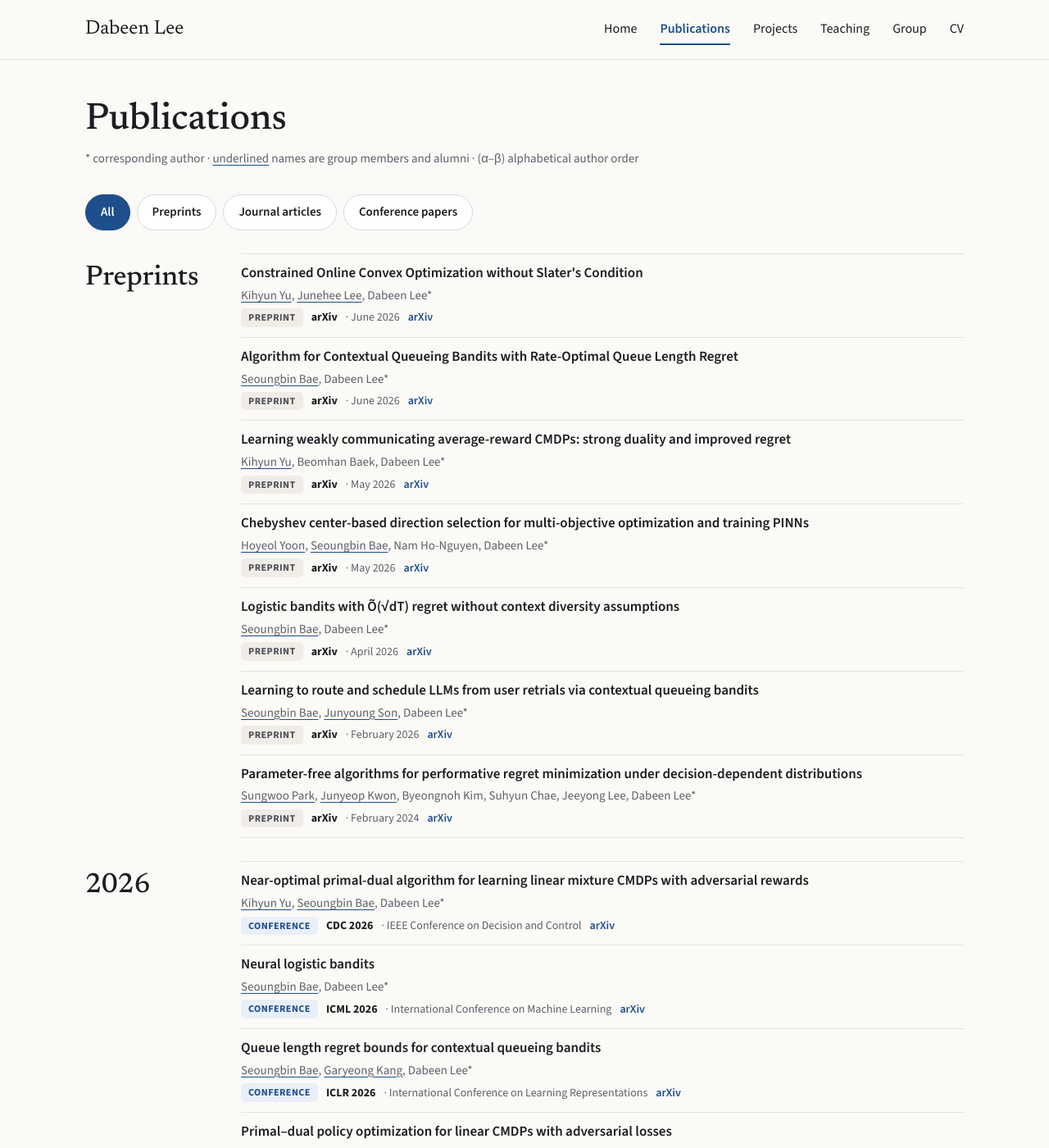
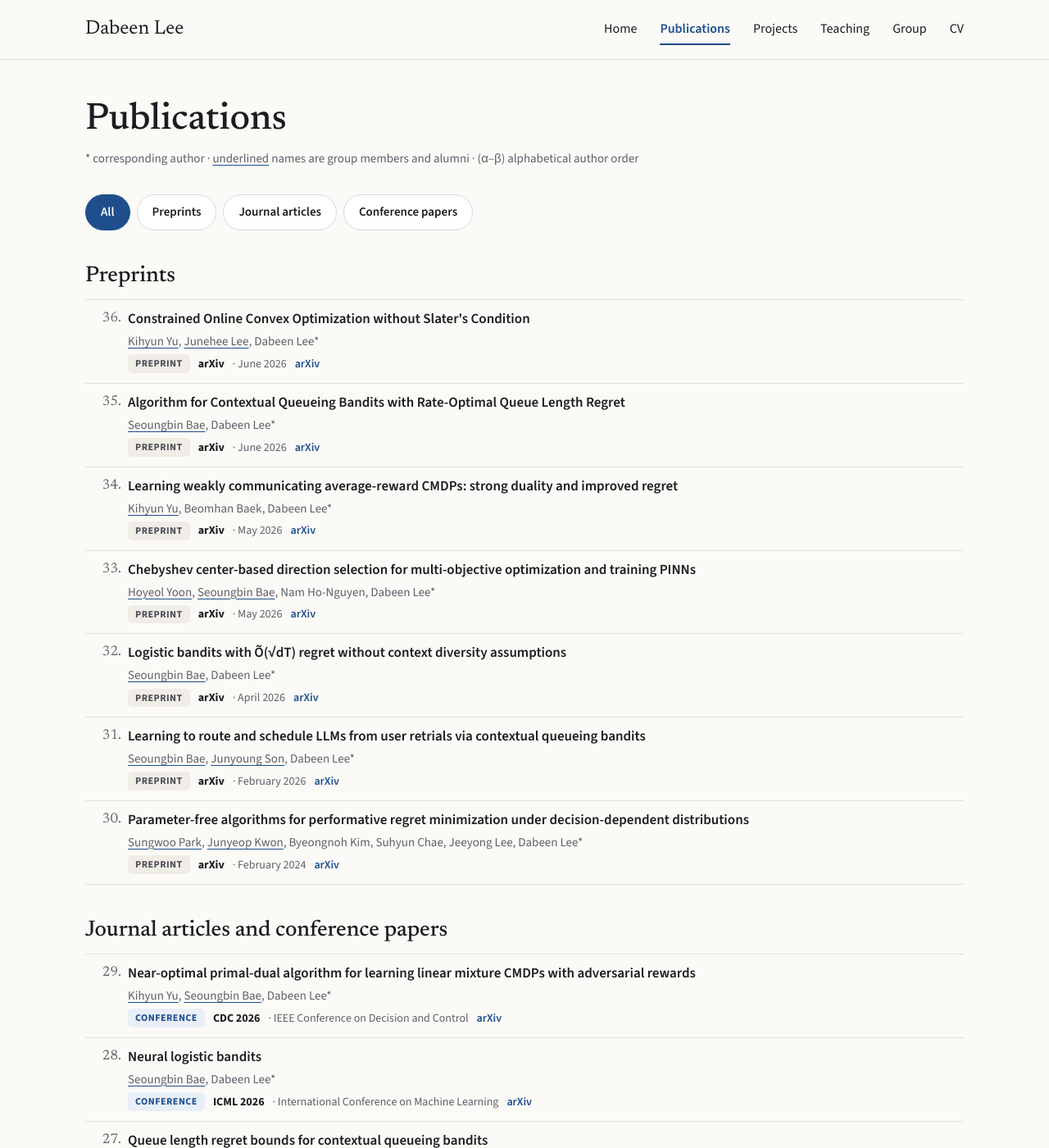
Before and after one commit to dabeenl/dabeenl.github.io, a Jekyll site: the page built from publications.html, in a window 1280 px wide and 1400 px high. Shown: the whole window at 82% size. Built offline with Jekyll 4.4.1, drawn with Linux system fonts in a browser that asks for light colours; some of the changed text lies outside the part shown.

Commit message:
publications: drop year headings, number entries newest-first
Replace the per-year sections with two sections (Preprints, Journal
articles and conference papers) and give every entry a number in a
left gutter, counted down from the newest so numbers stay stable as
papers are added. Home page cards stay unnumbered.

Co-Authored-By: Claude Opus 5 <noreply@anthropic.com>

```diff
--- a/_includes/publication.html
+++ b/_includes/publication.html
@@ -2,7 +2,9 @@
 {%- assign authors = pub.authors -%}
 {%- for m in site.data.members -%}{%- capture tag -%}<span class="member">{{ m.name }}</span>{%- endcapture -%}{%- assign authors = authors | replace: m.name, tag -%}{%- endfor -%}
 {%- for m in site.data.alumni -%}{%- capture tag -%}<span class="member">{{ m.name }}</span>{%- endcapture -%}{%- assign authors = authors | replace: m.name, tag -%}{%- endfor -%}
-<article class="pub" data-type="{{ pub.type }}"{% if pub.conference %} data-conference="true"{% endif %}>
+<article class="pub{% if include.num %} pub-numbered{% endif %}" data-type="{{ pub.type }}"{% if pub.conference %} data-conference="true"{% endif %}>
+  {% if include.num %}<span class="pub-num" aria-hidden="true">{{ include.num }}.</span>{% endif %}
+  <div class="pub-body">
   {% if pub.links and pub.links.size > 0 %}{% assign first = pub.links.first %}<a class="pub-title" href="{% if first.url contains '://' %}{{ first.url }}{% else %}{{ first.url | relative_url }}{% endif %}">{{ pub.title | escape }}</a>{% else %}<span class="pub-title">{{ pub.title | escape }}</span>{% endif %}
   <p class="pub-authors">{{ authors }}</p>
   <p class="pub-meta">
@@ -20,4 +22,5 @@
   </p>
   {% endif %}
   {% for a in pub.awards %}<p class="pub-award"><strong>{{ a.text | default: a | escape }}</strong>{% if a.url and a.url != "" %} <a class="pub-link" href="{{ a.url }}">{{ a.source | default: "link" | escape }}</a>{% endif %}</p>{% endfor %}
+</div>
 </article>
--- a/assets/css/style.css
+++ b/assets/css/style.css
@@ -173,6 +173,9 @@ html { scroll-padding-top: 96px; }
 .pub-list { display: flex; flex-direction: column; }
 .pub { display: flex; flex-direction: column; gap: 4px; padding: 12px 0; border-top: 1px solid var(--rule); }
 .pub:last-child { border-bottom: 1px solid var(--rule); }
+.pub-body { display: flex; flex-direction: column; gap: 4px; min-width: 0; }
+.pub-numbered { display: grid; grid-template-columns: 2.75rem minmax(0, 1fr); column-gap: 8px; align-items: start; }
+.pub-num { font-family: var(--font-display); font-size: 17px; text-align: right; line-height: 1.35; font-variant-numeric: tabular-nums; color: var(--muted); }
 .pub-title { font-size: 17px; font-weight: 600; color: var(--ink); text-decoration: none; line-height: 1.35; }
 a.pub-title:hover { color: var(--accent); }
 .pub-authors { font-size: 15px; color: var(--muted); margin: 0; }
@@ -214,9 +217,6 @@ a.pub-title:hover { color: var(--accent); }
 }
 .filter:hover { border-color: var(--accent); }
 .filter.active { background: var(--accent); border-color: var(--accent); color: #FFFFFF; }
-.year-block { display: flex; gap: 40px; align-items: flex-start; margin-top: 28px; }
-.year { width: 150px; flex-shrink: 0; font-size: 34px; line-height: 1.1; padding-top: 12px; }
-.year-block .pub-list { flex-grow: 1; min-width: 0; }
 
 /* Rows (projects, teaching) */
 .rows { display: flex; flex-direction: column; }
@@ -381,8 +381,7 @@ a.alumni-name:hover { color: var(--accent); }
   .hero-photo { width: 120px; height: 150px; }
   .hero-contact { flex-direction: column; gap: 2px; }
   .member-grid, .alumni-grid { grid-template-columns: minmax(0, 1fr); }
-  .year-block { flex-direction: column; gap: 8px; }
-  .year { width: auto; padding-top: 0; }
+  .pub-numbered { grid-template-columns: 2.1rem minmax(0, 1fr); column-gap: 6px; }
   .course-hero { flex-direction: column-reverse; align-items: stretch; gap: 18px; padding: 18px; }
   .course-hero h1 { font-size: 28px; }
   .course-hero-fig { width: 100%; }
--- a/publications.html
+++ b/publications.html
@@ -24,27 +24,29 @@ description: "Papers and preprints by Dabeen Lee on optimization, online learnin
   <button type="button" class="filter" data-filter="conference">Conference papers</button>
 </div>
 
-{% assign preprints = site.data.publications | where: "type", "preprint" %}
+{% assign all = site.data.publications %}
+{% assign preprints = all | where: "type", "preprint" %}
+{% assign papers = all | where_exp: "p", "p.type != 'preprint'" %}
+{% assign total = all.size %}
+{% assign paper_total = total | minus: preprints.size %}
+
 {% if preprints.size > 0 %}
-<section class="year-block">
-  <h2 class="year">Preprints</h2>
+<section class="section pub-section">
+  <h2>Preprints</h2>
   <div class="pub-list">
-  {% for pub in preprints %}{% include publication.html pub=pub %}{% endfor %}
+  {% for pub in preprints %}{% assign n = total | minus: forloop.index0 %}{% include publication.html pub=pub num=n %}{% endfor %}
   </div>
 </section>
 {% endif %}
 
-{% assign papers = site.data.publications | where_exp: "p", "p.type != 'preprint'" %}
-{% assign years = papers | map: "year" | uniq | sort | reverse %}
-{% for y in years %}
-<section class="year-block">
-  <h2 class="year">{{ y }}</h2>
+{% if papers.size > 0 %}
+<section class="section pub-section">
+  <h2>Journal articles and conference papers</h2>
   <div class="pub-list">
-  {% assign items = papers | where: "year", y %}
-  {% for pub in items %}{% include publication.html pub=pub %}{% endfor %}
+  {% for pub in papers %}{% assign n = paper_total | minus: forloop.index0 %}{% include publication.html pub=pub num=n %}{% endfor %}
   </div>
 </section>
-{% endfor %}
+{% endif %}
 
 <section class="section">
   <h2>Ph.D. thesis</h2>
```
Also changed, not shown: other parts of publications.html (+2 -2 lines).
